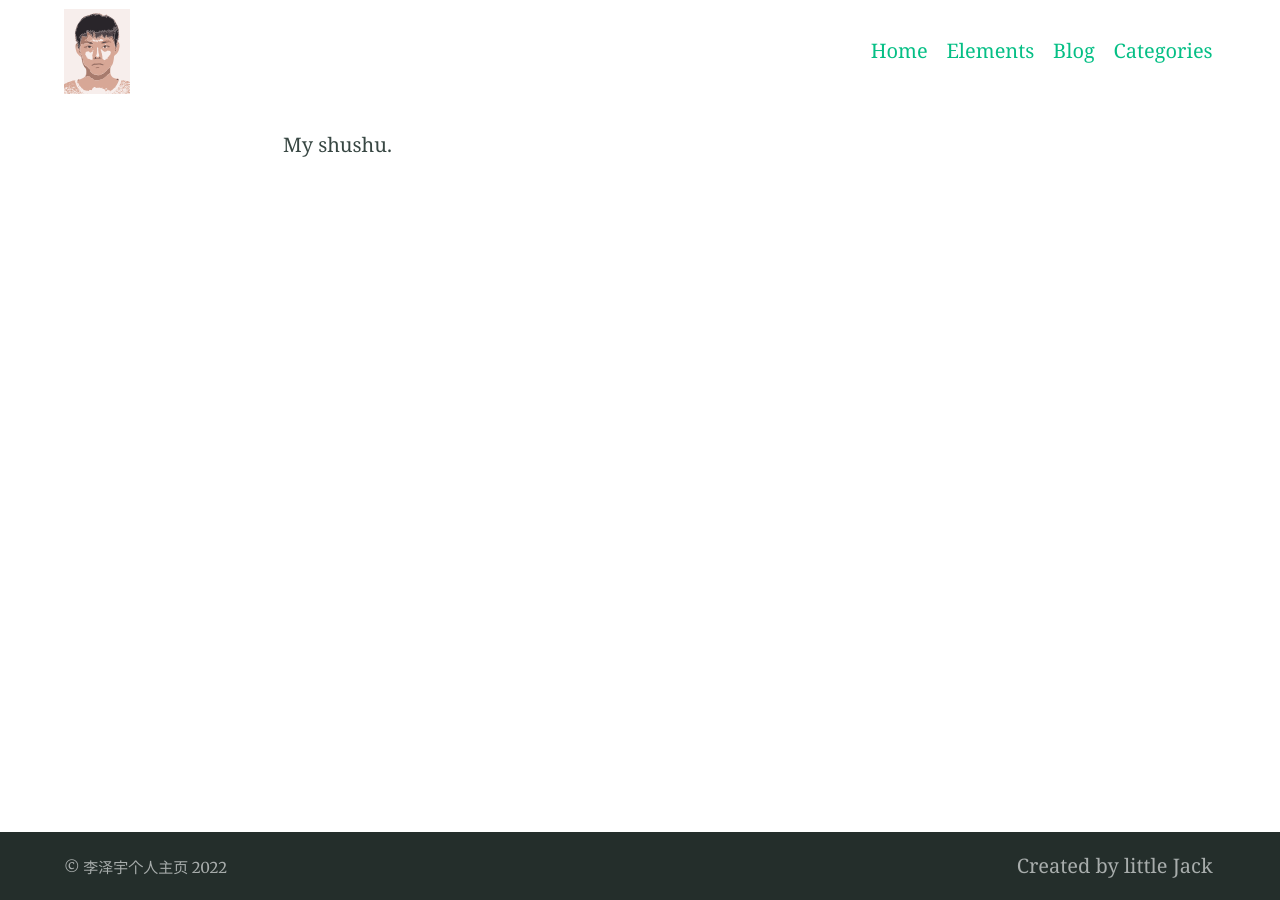
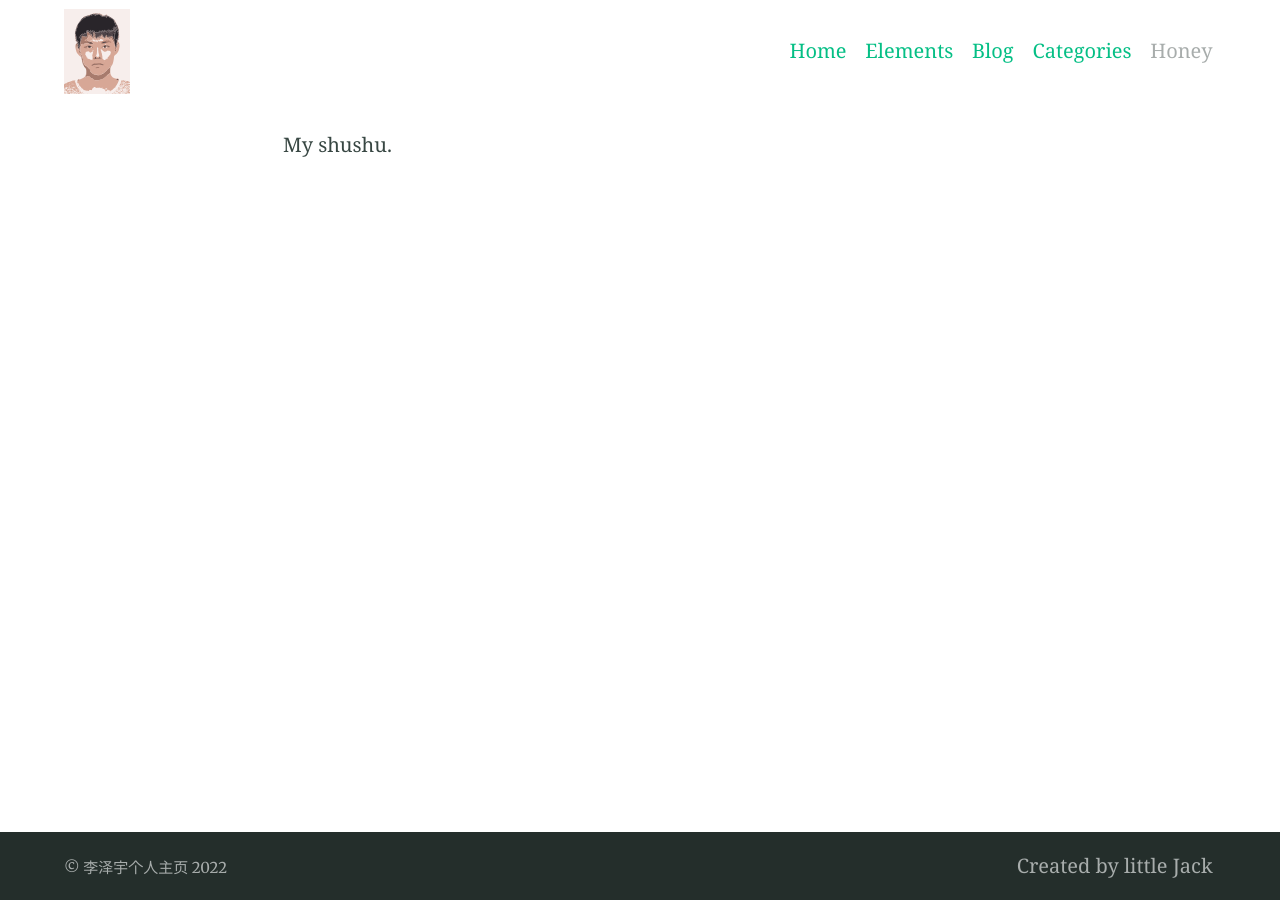
Before and after one commit to lizeyujack/lizeyujack.github.io, a Jekyll site: the page built from shushu.md, in a window 1280 px wide. Built offline with Jekyll 4.4.1, drawn with Linux system fonts in a browser that asks for light colours; our own code applies the rules of GitHub Pages for plain Markdown files.

Commit message:
Update _config.yml

```diff
--- a/_config.yml
+++ b/_config.yml
@@ -129,6 +129,8 @@ navigation_header:
   url: /blog/
 - title: Categories
   url: /categories/
+- title: Honey
+  url: /shushu/
 
 # - title: Search
 #   url: /search/
```
